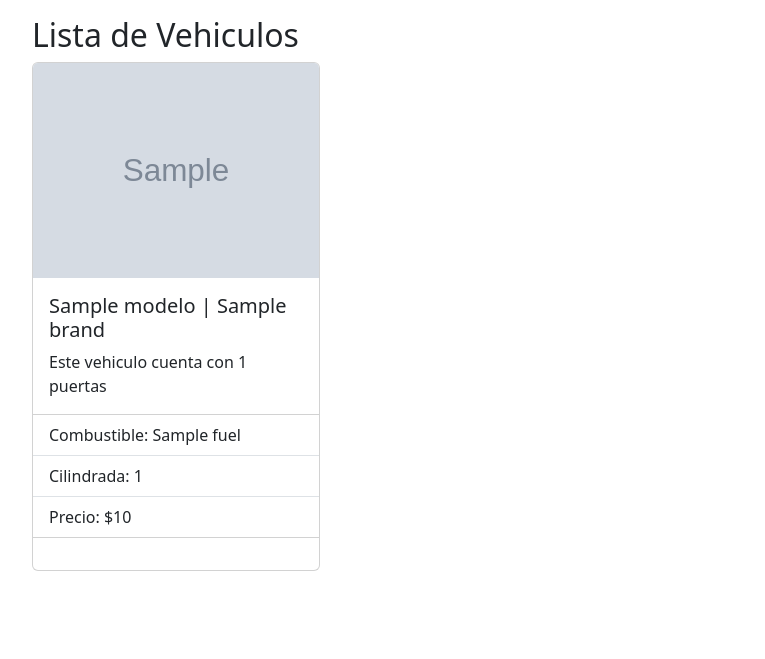
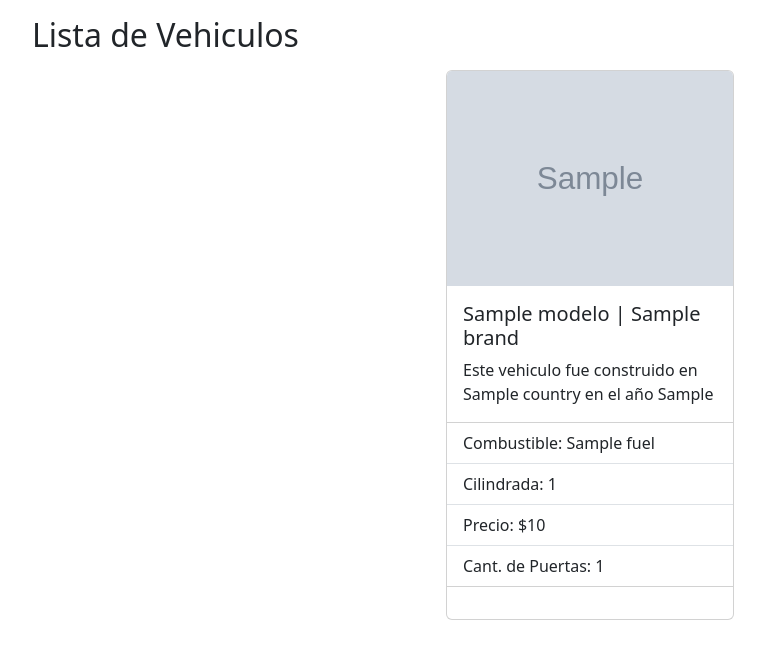
Before and after one commit to ferrchazarreta/sistema_gestion, a Django app: page /vehiculos/ in a window 1280 px wide. Shown: the part 64-723 px from the top of the page, without its empty margins (50-815 px from the left). Run offline with Django 5.2, Linux system fonts and the light colour scheme; tables that the repository leaves empty hold one stand-in row (values such as "Sample post"); grey boxes marked "Sample" are stand-in pictures.

Commit message:
fix de ruta y cambios esteticos

```diff
--- a/vehiculos/templates/vehiculos/list.html
+++ b/vehiculos/templates/vehiculos/list.html
@@ -5,18 +5,19 @@
     {% if user.is_staff %}
         <a href="{% url 'vehiculo_create' %}" class="btn btn-primary mb-3">Crear Producto</a>
     {% endif %}
-    <div>
+    <div class="container d-flex justify-content-center flex-wrap">
       {% for car in cars %}
-        <div class="card" style="width: 18rem;">
+        <div class="card m-2 align-self-center" style="width: 18rem;">
           <img src="{{car.image.url}}" class="card-img-top" alt="...">
           <div class="card-body">
             <h5 class="card-title">{{ car.model_car.name }} | {{ car.brand.name }}</h5>
-            <p class="card-text">Este vehiculo cuenta con {{ car.door_quatity }} puertas</p>
+            <p class="card-text">Este vehiculo fue construido en {{car.country_production}} en el año {{car.year_production}}</p>
           </div>
           <ul class="list-group list-group-flush">
             <li class="list-group-item">Combustible: {{car.fuel_type.name}}</li>
             <li class="list-group-item">Cilindrada: {{ car.cilindrada }}</li>
             <li class="list-group-item">Precio: ${{ car.price}}</li>
+            <li class="list-group-item">Cant. de Puertas: {{ car.door_quatity}}</li>
           </ul>
           <div class="card-body">
             {% if user.is_staff %}
--- a/vehiculos/views/carView.py
+++ b/vehiculos/views/carView.py
@@ -51,10 +51,10 @@ class CarCreate(View):
         form = CarForm(request.POST, request.FILES)
         if form.is_valid():
           form.save()
-          return redirect('index') #redirigue a donde deseas
+          return redirect('vehiculo_list') #redirigue a donde deseas
       else:
         form = CarForm()
-        return render(request, 'vehiculos_list', {
+        return render(request, 'vehiculo_list', {
       })
 
 
```
Also changed, not shown: media/vehiculos_images/2017-ford-fiesta-st-five-door.jpg (deleted), media/vehiculos_images/WhatsApp_Image_2024-07-30_at_13.58.34.jpeg (added), media/vehiculos_images/WhatsApp_Image_2024-07-30_at_13.58.34_1.jpeg (added), media/vehiculos_images/mustang.jpeg (added).
